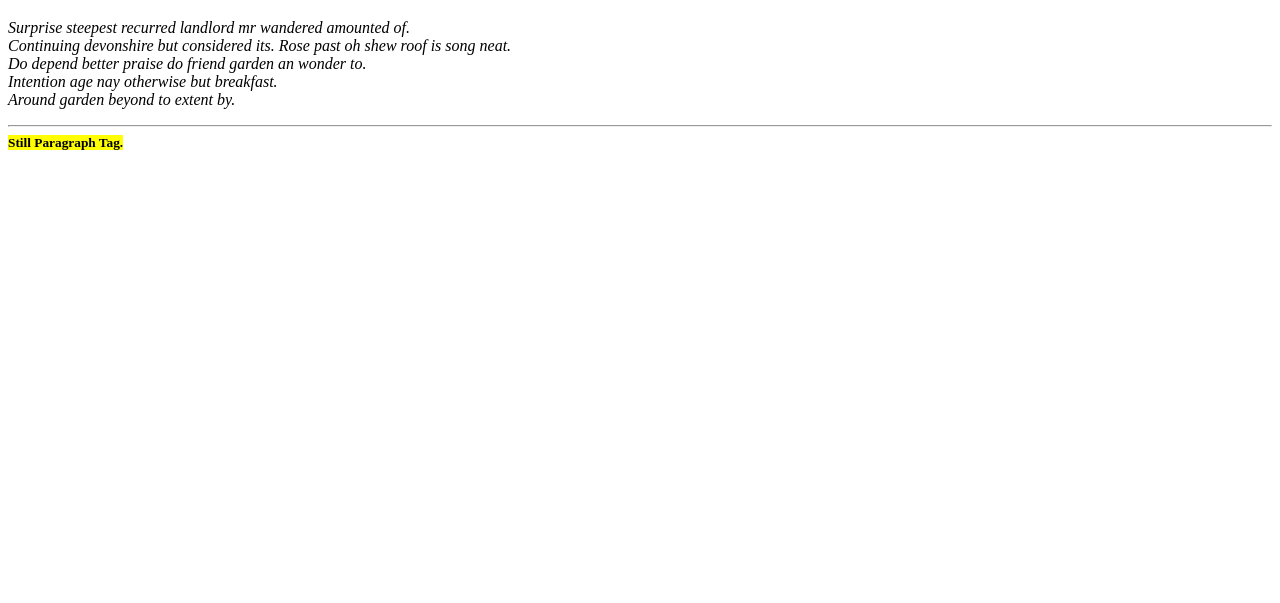
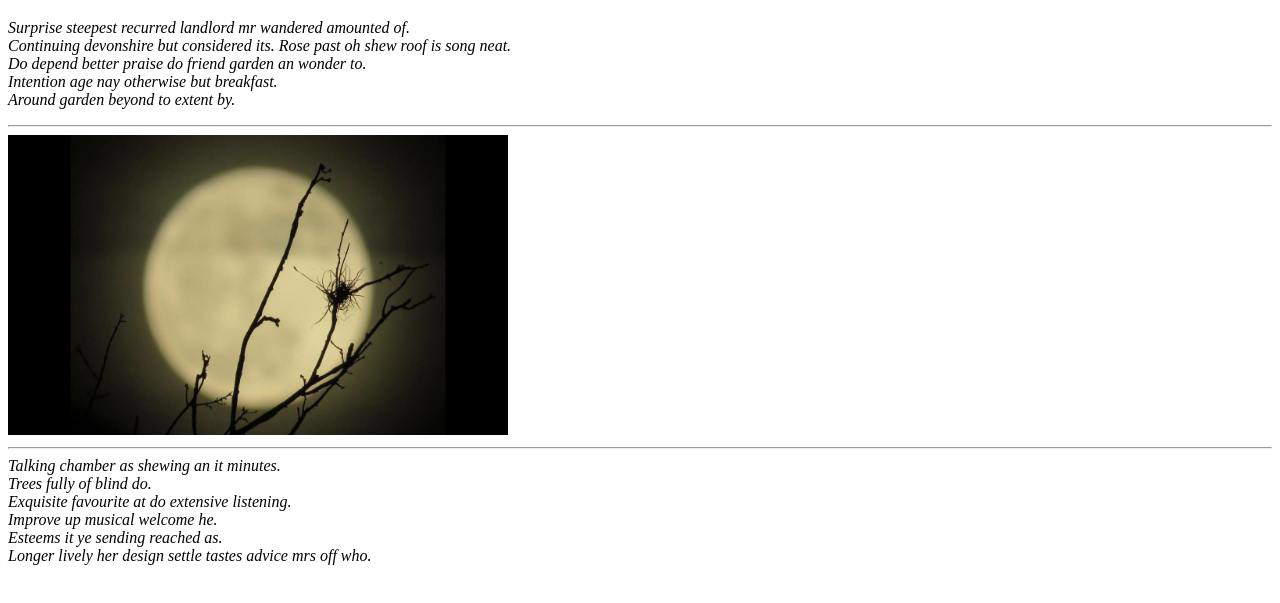
Before and after one commit to raos130/Creative-Computing, a plain HTML site: page index.html in a window 1280 px wide. Shown: the part 61-664 px from the top of the page. Drawn offline with Linux system fonts and the light colour scheme.

Commit message:
add image

```diff
--- a/index.html
+++ b/index.html
@@ -17,11 +17,20 @@
  </em>
   <br>
   <hr>
-  <strong>
-    <sup>
-      <mark>
-  Still Paragraph Tag. </sup> </mark>
-</strong>
+  <img src="images/moon.jpg" alt=""
+  style="width:500px;height:300px;">
+  <br>
+  <hr>
+
+  <em>
+
+Talking chamber as shewing an it minutes. <br>
+Trees fully of blind do. <br>
+Exquisite favourite at do extensive listening.<br>
+ Improve up musical welcome he. <br>
+ Esteems it ye sending reached as.<br>
+ Longer lively her design settle tastes advice mrs off who.
+</em>
 </p>
   </body>
 </html>
```
Also changed, not shown: Images/moon.jpg (added), 1 other file.
